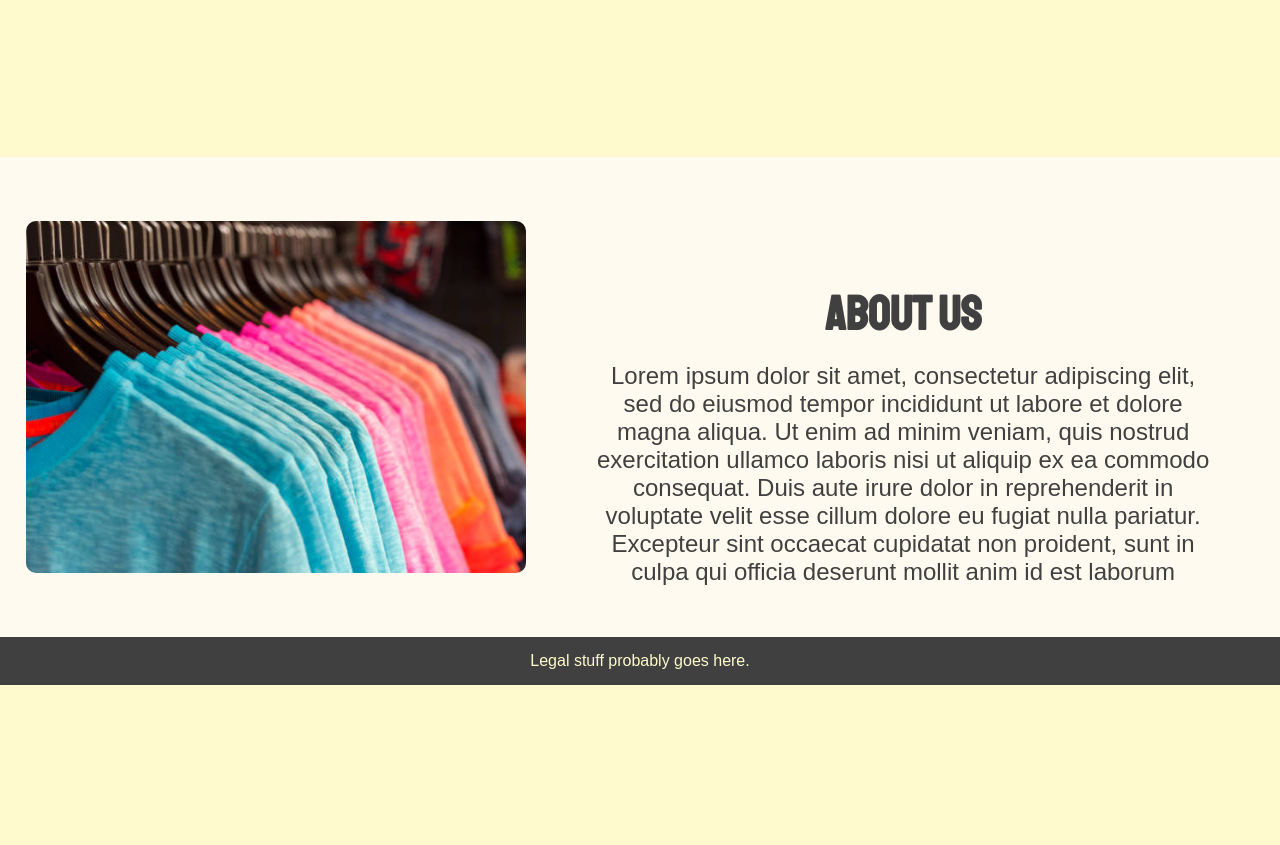
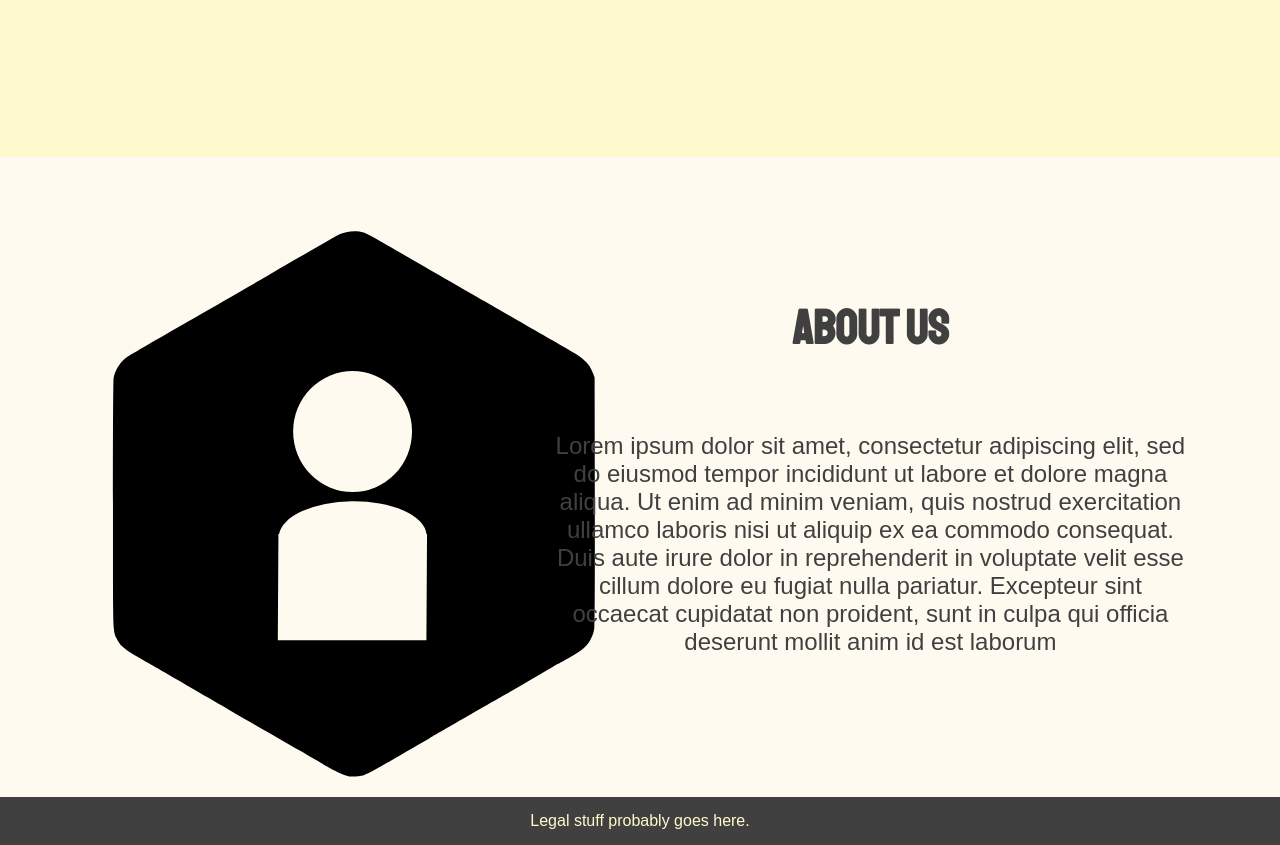
Before and after one commit to DevinVS/storeFront, a Python web app: template templates/index.html in a window 1280 px wide. Shown: the part 643-1488 px from the top of the page. Before the commit the page ends 1328 px from the top, so only its background shows below. Run offline with Jinja, Linux system fonts and the light colour scheme; the template is opened without the code that fills it, so the values that code supplies are empty.

Commit message:
actually fixed the about stuff

```diff
--- a/static/home.css
+++ b/static/home.css
@@ -89,13 +89,14 @@ a{
 
 #about{
     background-color: floralwhite;
-    height: 60vh;
+    height: 80vh;
     display: flex;
     flex-direction: row;
     justify-content: space-around;
     align-content: center;
     text-align: center;
     padding: 5% 0 5% 2%;
+    overflow: hidden;
 }
 
 #abouttext{
@@ -104,15 +105,11 @@ a{
     width:60vw;
     display: flex;
     flex-direction: column;
-    justify-content: space-between;
+    justify-content: space-around;
 }
 
 #aboutimage{
-    width:40vw;
-    background-image: url('/static/images/tshirts.jpg');
-    background-size: cover;
-    background-position: 50% 50%;
-    border-radius: 10px;
+    width:30vw;
 }
 
 #about h3{
--- a/static/store.css
+++ b/static/store.css
@@ -9,7 +9,6 @@
 a{
     text-decoration: none;
 }
-
 
 #container{
     display: flex;
--- a/templates/index.html
+++ b/templates/index.html
@@ -28,6 +28,7 @@
             </div>
             <div id="about">
                     <div id="aboutimage">
+                        <img src="/static/images/about.svg">
                     </div>
                 <div id="abouttext">
                     <h3>About Us</h3>
```
Also changed, not shown: static/images/about.svg (added).
